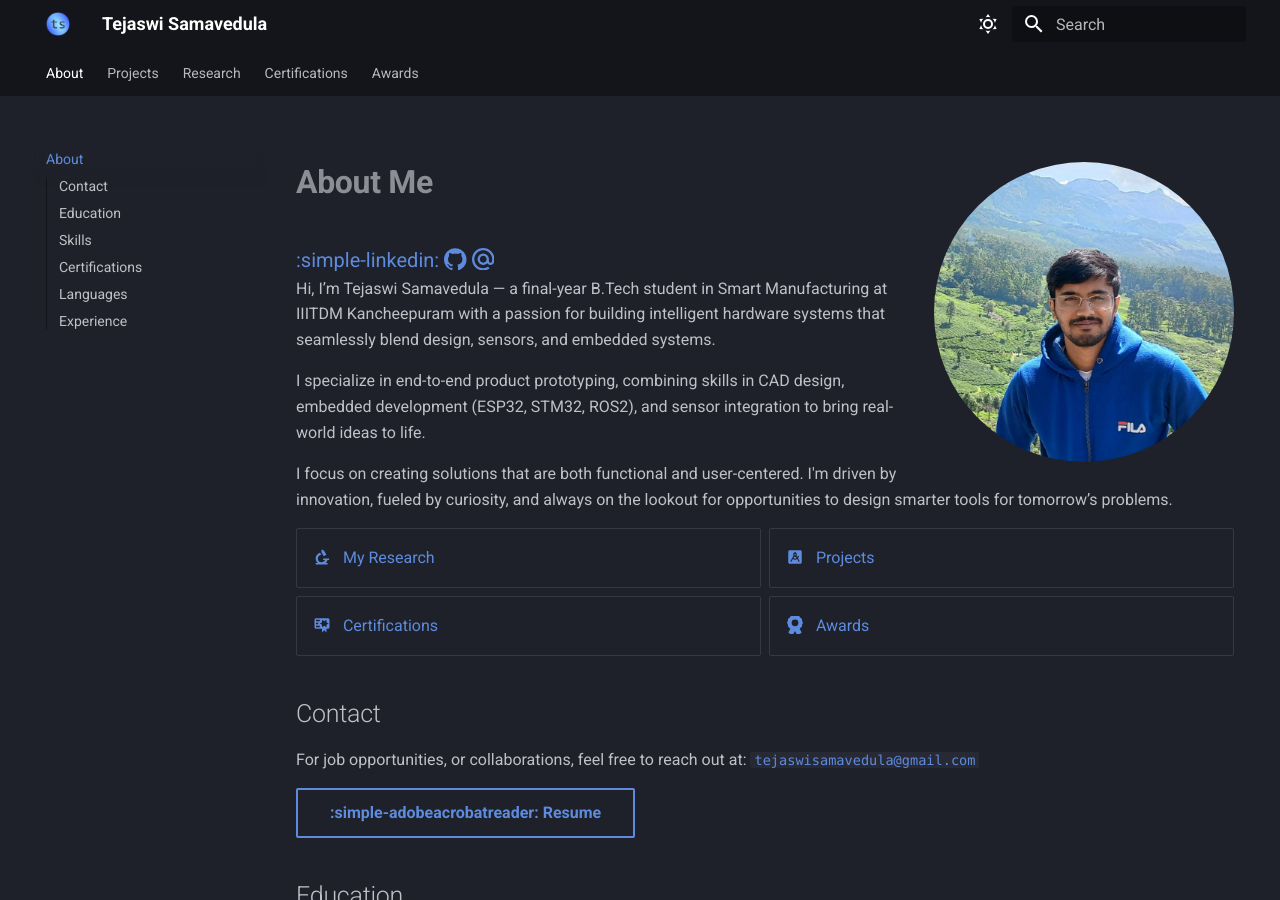
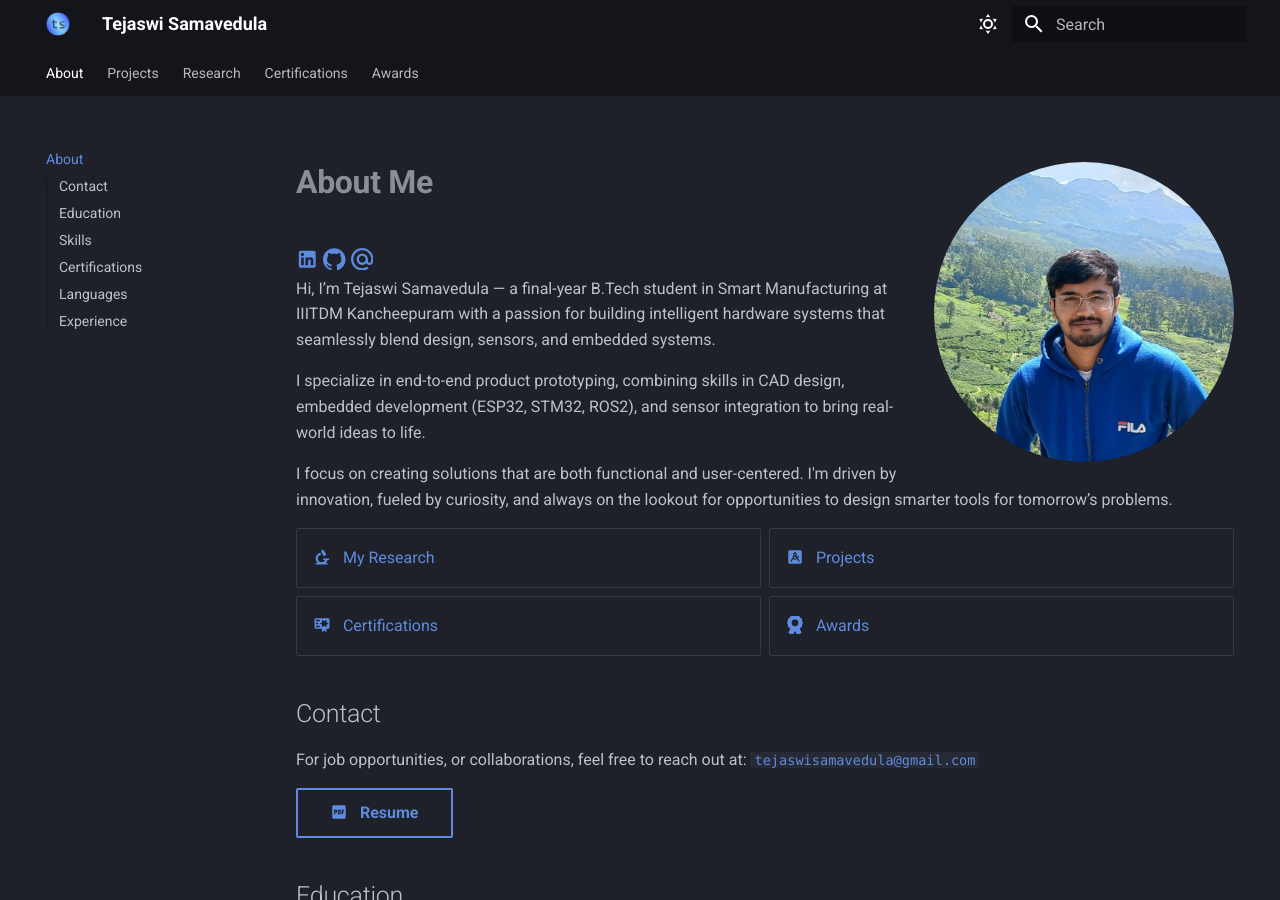
Before and after one commit to tejaswisam/tejaswi, an MkDocs documentation site: the page built from docs/index.md, in a window 1280 px wide and 900 px high. Built offline with MkDocs 1.6.1 and Material for MkDocs 9.7.7, drawn with Linux system fonts in a browser that asks for light colours; emoji names are drawn with the system emoji font; some web fonts are replaced.

Commit message:
fixed logo

```diff
--- a/docs/index.md
+++ b/docs/index.md
@@ -8,7 +8,7 @@
 ![Profile Picture](assets/images/image.jpeg){ align=right width="300" loading=lazy class="circular-image"}
 
 # **About Me**
-<span style="font-size:20px;"> [:simple-linkedin:](https://www.linkedin.com/in/tejaswisamavedula/){:target="_blank"}
+<span style="font-size:20px;"> [:material-linkedin:](https://www.linkedin.com/in/tejaswisamavedula/){:target="_blank"}
 [:simple-github:](https://github.com/tejaswisam){:target="_blank"} [:simple-maildotru:](mailto:tejaswisamavedula@gmail.com){:target="_blank"}
 </span>
 <br>
@@ -31,7 +31,7 @@ I focus on creating solutions that are both functional and user-centered. I'm dr
 
 For job opportunities, or collaborations, feel free to reach out at: [`tejaswisamavedula@gmail.com`](mailto:tejaswisamavedula@gmail.com){:target="_blank"}
 
-[:simple-adobeacrobatreader: Resume](https://drive.google.com/file/d/18lmua5U4lJaFE4kJ-WC0IggoODxIKAZR/view?usp=sharing){:target="_blank" .md-button}
+[:material-file-pdf-box: &nbsp; Resume](https://drive.google.com/file/d/18lmua5U4lJaFE4kJ-WC0IggoODxIKAZR/view?usp=sharing){:target="_blank" .md-button}
 
 ## Education
 <div class="grid cards" markdown>
```
